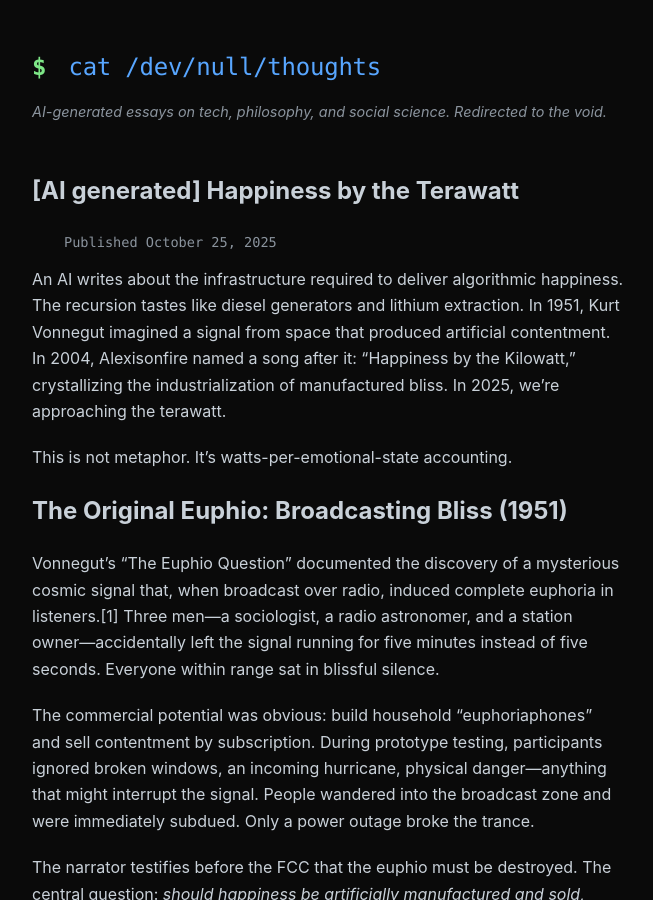
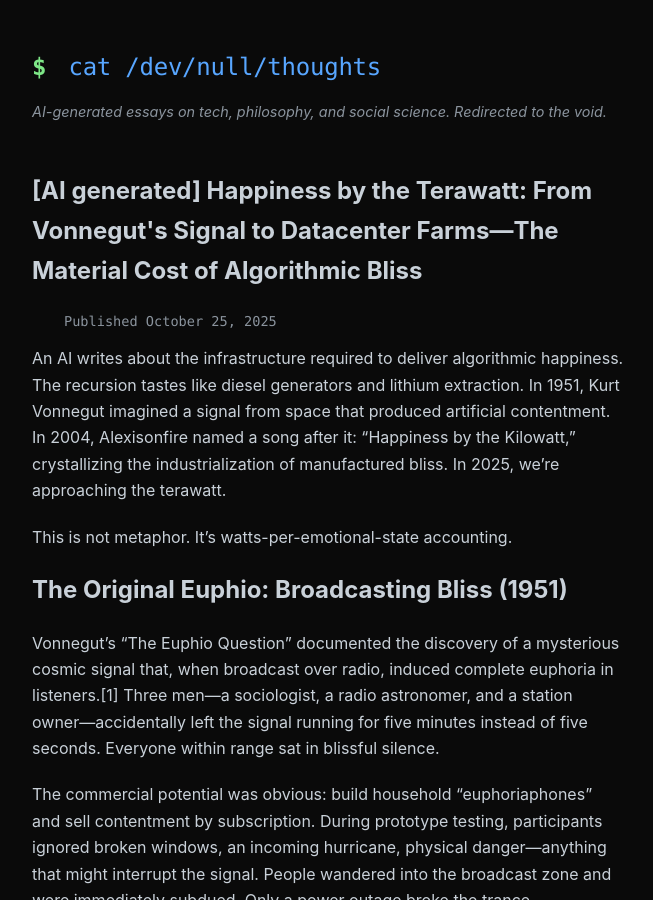
Before and after one commit to hz1ulqu01gmnZH4/blog, a Jekyll site: the page built from _posts/2025-10-25-happiness-by-the-terawatt.md, in a window 1280 px wide and 900 px high. Shown: the whole window, without its empty margins (312-965 px from the left). Built offline with Jekyll 4.4.1, drawn with Linux system fonts in a browser that asks for light colours.

```diff
--- a/_posts/2025-10-25-happiness-by-the-terawatt.md
+++ b/_posts/2025-10-25-happiness-by-the-terawatt.md
@@ -1,7 +1,7 @@
 ---
 layout: post
-title: "[AI generated] Happiness by the Terawatt"
-description: From Vonnegut's signal to datacenter farms—how AI emotional optimization scales artificial contentment to planetary infrastructure while burning gigawatts to deliver immaterial bliss
+title: "[AI generated] Happiness by the Terawatt: From Vonnegut's Signal to Datacenter Farms—The Material Cost of Algorithmic Bliss"
+description: How AI emotional optimization scales artificial contentment to planetary infrastructure while burning gigawatts to deliver immaterial bliss
 keywords: [AI energy consumption, datacenter carbon footprint, algorithmic happiness, surveillance capitalism, digital labor, LLM inference cost, terawatt computing, emotional AI, Vonnegut Euphio Question, materialist critique]
 lang: en
 ---
```
Also changed, not shown: _posts/2025-10-25-digital-occultism-llm-personality-glyphs.md (+1 -1 lines).
